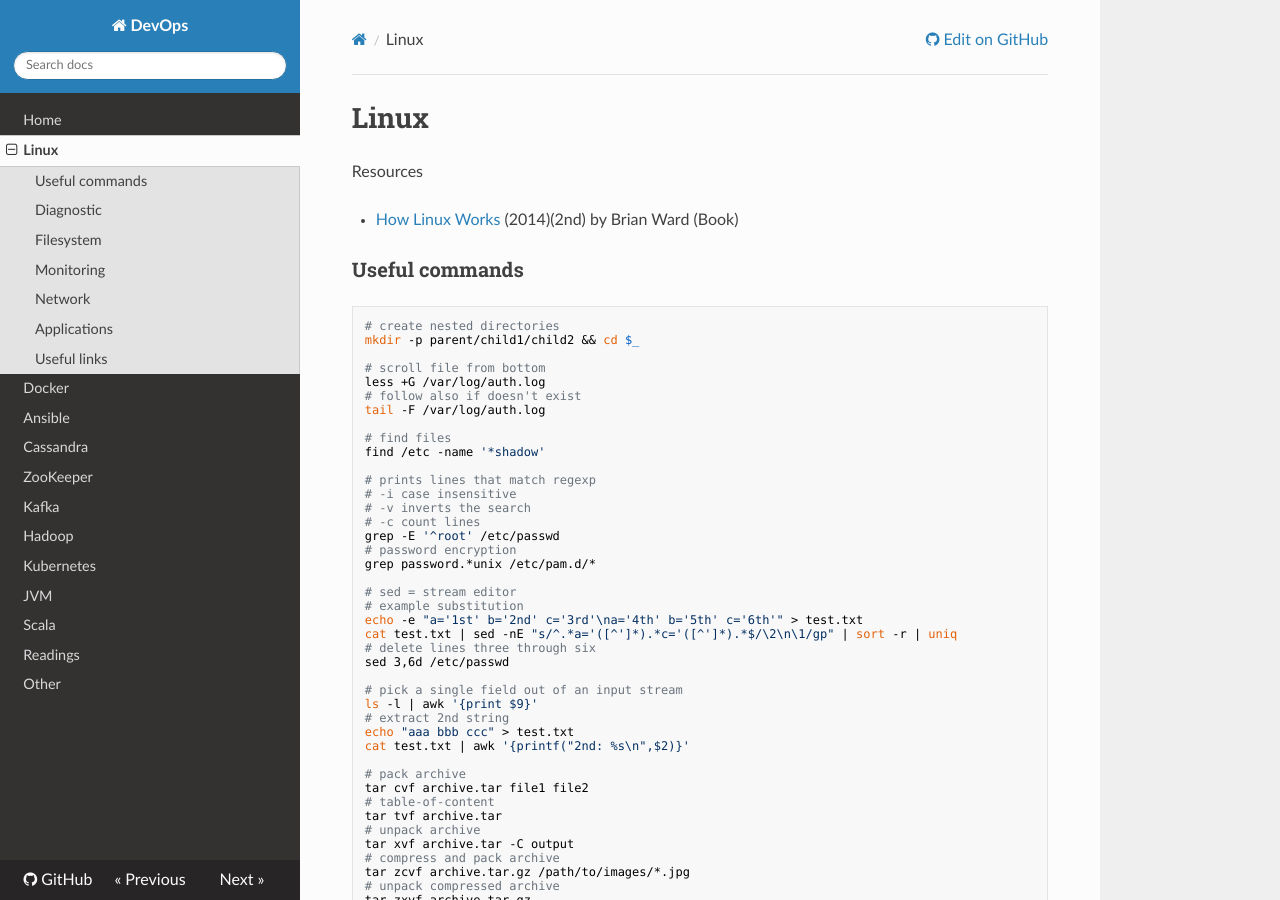
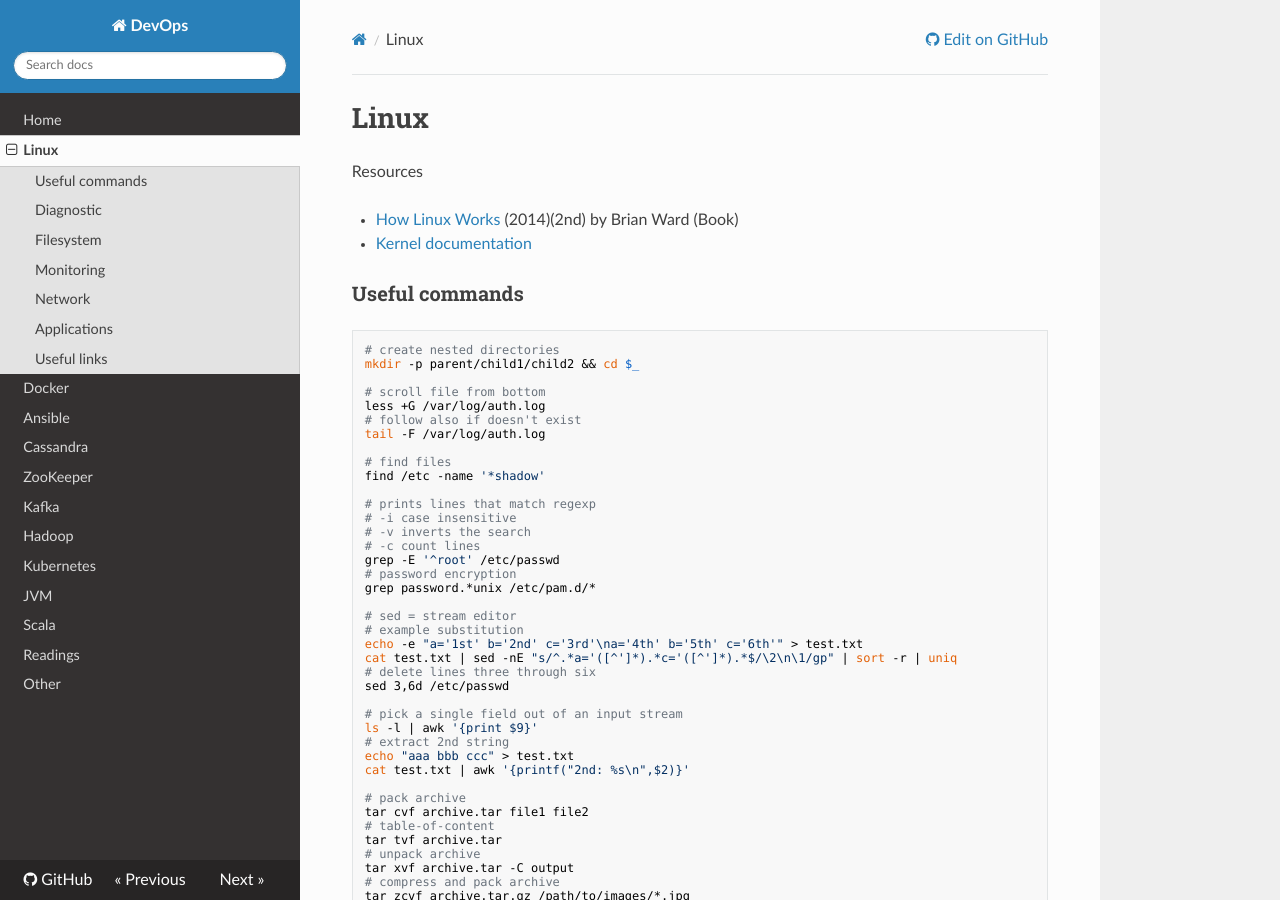
Before and after one commit to niqdev/devops, an MkDocs documentation site: the page built from docs/linux.md, in a window 1280 px wide and 900 px high. Built offline with MkDocs 1.6.1, drawn with Linux system fonts in a browser that asks for light colours; nearby versions of some CDN libraries; old or Windows-style settings are respelled for this version of MkDocs.

Commit message:
doc: update linux

```diff
--- a/docs/linux.md
+++ b/docs/linux.md
@@ -3,6 +3,7 @@
 Resources
 
 * [How Linux Works](https://amzn.to/2lHW1cB) (2014)(2nd) by Brian Ward (Book)
+* [Kernel documentation](https://www.kernel.org/doc/Documentation/)
 
 ### Useful commands
 
```
